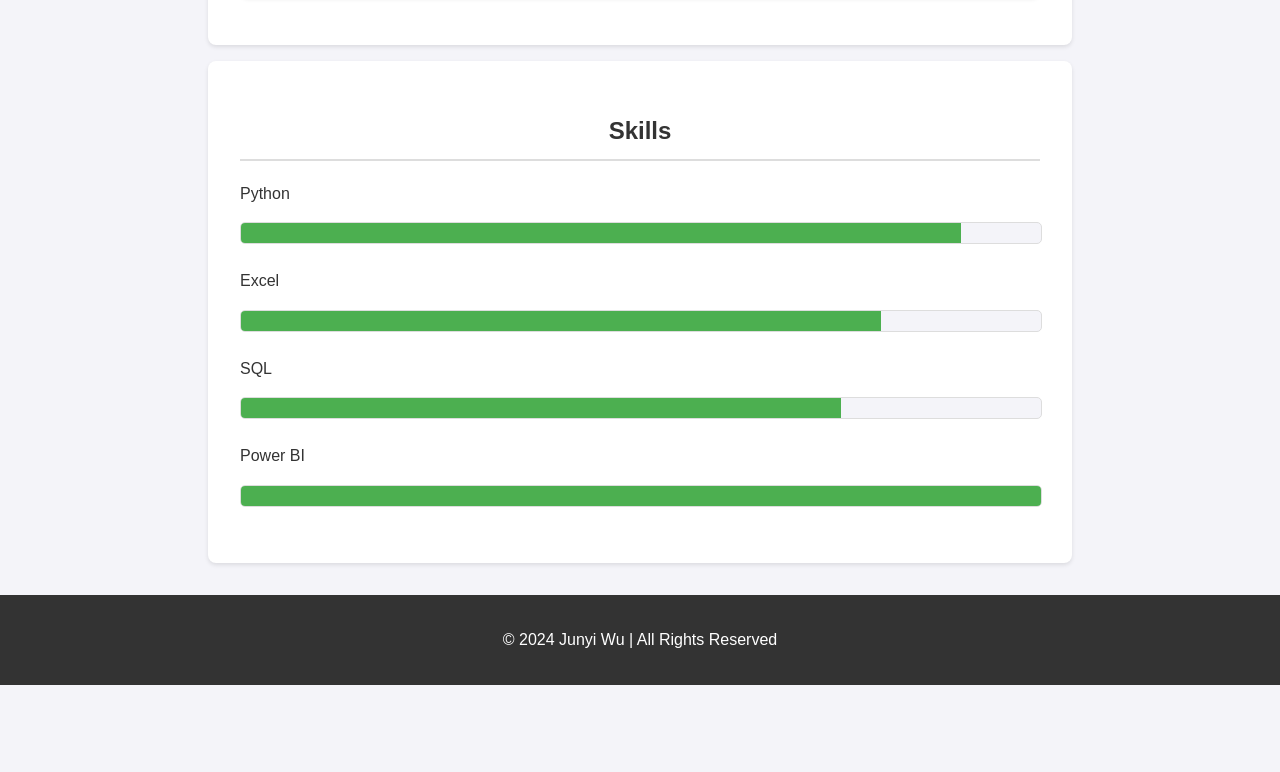
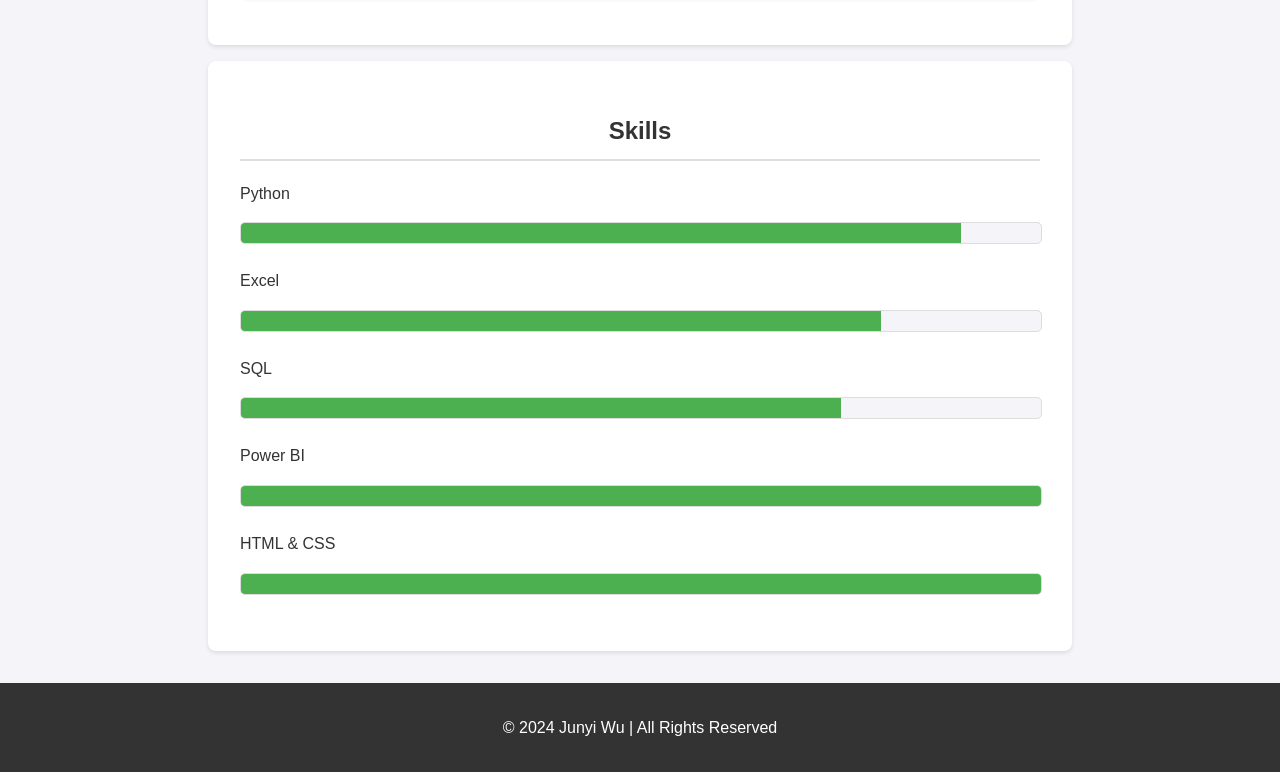
Before and after one commit to Cyanomisty/Cyanomisty.github.io, a plain HTML site: page index.html in a window 1280 px wide. Shown: the part 2647-3419 px from the top of the page. Before the commit the page ends 3332 px from the top, so only its background shows below. Drawn offline with Linux system fonts and the light colour scheme.

Commit message:
Update index.html

```diff
--- a/index.html
+++ b/index.html
@@ -107,6 +107,12 @@
             <div class="progress-bar">
                 <div class="progress" style="width: 100%;"> </div>
             </div>
+            </div>
+        <div class="skill">
+            <p>HTML & CSS</p>
+            <div class="progress-bar">
+                <div class="progress" style="width: 100%;"> </div>
+            </div>
         </div>
     </section>
     <footer>
```
